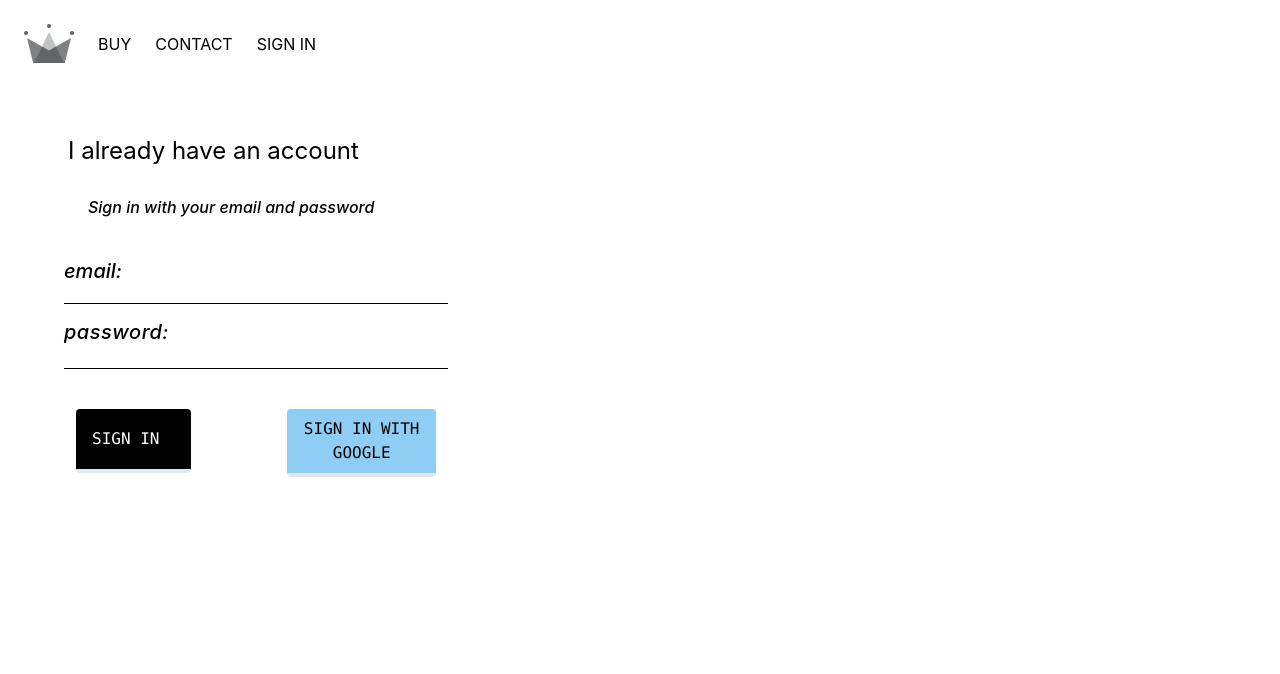
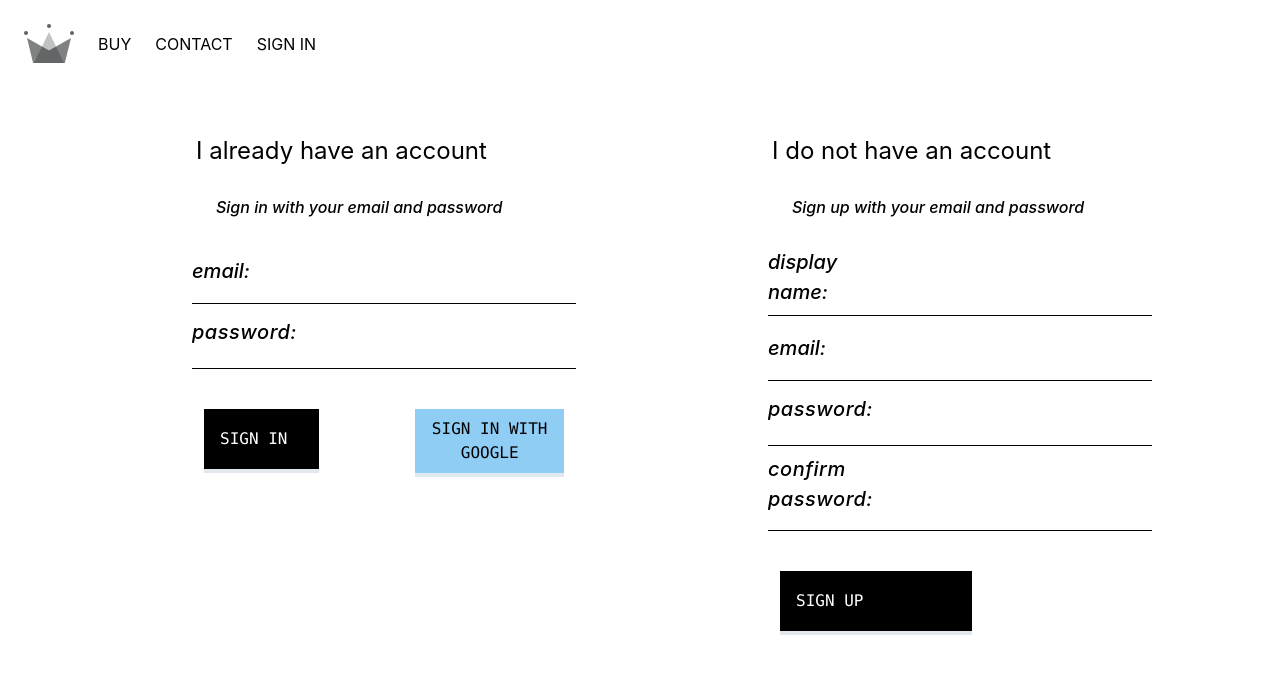
Before and after one commit to lape15/emperor-chopsticks, a React (Create React App) app: page /sign-in in a window 1280 px wide. Shown: the top 674 px of the page. Built offline with nearby package versions, Linux system fonts and the light colour scheme; no server answers.

Commit message:
implemented firebase utils, ability to store authenticated users in firestore

```diff
--- a/src/App.js
+++ b/src/App.js
@@ -3,7 +3,7 @@ import {Switch, BrowserRouter, Route} from 'react-router-dom';
 import routes from '../src/routes/index'
 // import './App.css';
 import Header from './components/Header';
-import {auth} from './firebase/firebase.util'
+import {auth, createUserProfileDocument} from './firebase/firebase.util'
 
 class App extends React.Component{
   constructor(){
@@ -15,11 +15,23 @@ class App extends React.Component{
   unsubscribeFromAuth = null
 
   componentDidMount(){
-    this.unsubscribeFromAuth = auth.onAuthStateChanged(user => {
+    this.unsubscribeFromAuth = auth.onAuthStateChanged(async userAuth => {
+      if(userAuth){
+        const userRef = await createUserProfileDocument(userAuth);
+        userRef.onSnapshot(snapshot => {
+          this.setState(
+            {
+            id : snapshot.id,
+            ...snapshot.data()
+          }, () => {
+            console.log(this.state)
+          })
+        });
+
+      }
       this.setState({
-        currentUser : user
-      });
-      console.log(user)
+        currentUser : userAuth
+      })
     });
   }
 
@@ -28,7 +40,7 @@ class App extends React.Component{
   }
 
   render(){
-    console.log(routes);
+
     return (
       <>
       <BrowserRouter>
--- a/src/components/sign-in-and-sign-up/SignIn-SignUp.js
+++ b/src/components/sign-in-and-sign-up/SignIn-SignUp.js
@@ -1,9 +1,11 @@
 import React from 'react';
-import SignIn from '../sign-in/signIn'
+import SignIn from '../sign-in/signIn';
+import SignUp from '../sign-up/signUp'
 
 const SignInandSignUp = () => (
-    <div class="flex content-center">
+    <div class="flex content-center ml-32">
         <SignIn/>
+        <SignUp/>
     </div>
 )
 export default SignInandSignUp;
--- a/src/components/sign-in/signIn.js
+++ b/src/components/sign-in/signIn.js
@@ -39,7 +39,7 @@ export default class SignIn extends React.Component {
         </label>
             <FormInput
                             type="text"
-                            aria-label="Full name"
+
                             name="email"
                             value={email}
                             onChange={this.handleChange}
@@ -51,7 +51,7 @@ export default class SignIn extends React.Component {
             <label class="italic block lowercase tracking-wide text-black text-xl font-medium mb-2" for="grid-first-name">password:</label>
             <FormInput
                             type="password"
-                            aria-label="Full name"
+
                             name="password"
                             // label="password"
                             value={password}
@@ -62,10 +62,10 @@ export default class SignIn extends React.Component {
             </div>
             <div class="flex mb-4 px-3  mt-10 ">
 
-            <button class="bg-black w-48 h-16 mr-24 text-white hover:text-black  hover:bg-white font-mono py-2 px-4 border-b-4 rounded inline-flex items-center" type="submit">
+            <button class="bg-black w-48 h-16 mr-24 text-white hover:text-black  hover:bg-white font-mono py-2 px-4 border-b-4 squared inline-flex items-center" type="submit">
             SIGN IN
           </button>
-          <button class="bg-blue-300  w-64  text-black font-mono py-2 px-4 border-b-4  hover:text-white hover:bg-blue-700 rounded inline-flex items-center" type="submit" onClick={signInWithGoogle}>
+          <button class="bg-blue-300  w-64  text-black font-mono py-2 px-4 border-b-4  hover:text-white hover:bg-blue-700 squared inline-flex items-center" type="submit" onClick={signInWithGoogle}>
             SIGN IN WITH GOOGLE
           </button>
        </div>
--- /dev/null
+++ b/src/components/sign-up/signUp.js
@@ -0,0 +1,117 @@
+import React from 'react';
+
+import {auth, createUserProfileDocument} from '../../firebase/firebase.util';
+import FormInput from '../form-input/formInput';
+
+export default class SignUp extends React.Component{
+    constructor(){
+        super();
+        this.state = {
+            displayName : '',
+            email: '',
+            password: '',
+            confirmPassword: ''
+        }
+    }
+
+    handleFormSubmit = async event => {
+        event.preventDefault();
+        const {displayName,email,password,confirmPassword} = this.state;
+        if(password != confirmPassword){
+            alert('Password do not match!');
+            return;
+        }try{
+        const {user} = await auth.createUserWithEmailAndPassword(email, password);
+
+       await createUserProfileDocument(user, {displayName});
+            this.setState({
+                displayName : '',
+                email: '',
+                password: '',
+                confirmPassword: ''
+
+            })
+
+        }
+        catch (error){
+            console.error(error)
+        }
+    }
+
+    handleChange = (e) => {
+        this.setState({
+            [e.target.name]: e.target.value
+          });
+    }
+
+    render(){
+        const {displayName,email,password,confirmPassword} = this.state;
+        return (
+            <div className= "w-1/2 bg-white ml-16  mt-10 h-10">
+            <p class="leading-loose text-san ml-1 text-2xl">I do not have an account</p>
+            <p class="italic leading-loose ml-2 text-black bg-transparent font-medium px-4 py-2 m-2">Sign up with your email and password</p>
+            <form class="w-full max-w-sm " onSubmit={this.handleFormSubmit}>
+            <div class="flex items-center border-b border-b-2 border-black py-2">
+            <label class="italic block lowercase tracking-normal text-black text-xl font-medium mb-0"
+            for="grid-first-name">Display Name:
+        </label>
+            <FormInput
+                            type="text"
+
+                            name="displayName"
+                            value={displayName}
+                            onChange={this.handleChange}
+                            required
+                            />
+
+            </div>
+            <div class="flex items-center border-b border-b-2 border-black py-2">
+            <label class="italic block lowercase tracking-normal text-black text-xl font-medium mb-0"
+            for="grid-first-name">email:
+        </label>
+            <FormInput
+                            type="text"
+                            name="email"
+                            value={email}
+                            onChange={this.handleChange}
+                            required
+                            />
+
+            </div>
+            <div class="flex items-center border-b border-b-2 border-black py-2">
+            <label class="italic block lowercase tracking-wide text-black text-xl font-medium mb-2" for="grid-first-name">password:</label>
+            <FormInput
+                            type="password"
+                            // aria-label="Full name"
+                            name="password"
+                            // label="password"
+                            value={password}
+                            onChange={this.handleChange}
+                            required
+                            />
+
+            </div>
+            <div class="flex items-center border-b border-b-2 border-black py-2">
+            <label class="italic block lowercase tracking-wide text-black text-xl font-medium mb-2" for="grid-first-name">confirm password:</label>
+            <FormInput
+                            type="password"
+                            // aria-label="Full name"
+                            name="confirmPassword"
+                            // label="password"
+                            value={confirmPassword}
+                            onChange={this.handleChange}
+                            required
+                            />
+
+            </div>
+            <div class="flex mb-4 px-3  mt-10 ">
+
+            <button class="bg-black w-48 h-16 mr-24 text-white hover:text-black text-center hover:bg-white font-mono py-2 px-4 border-b-4 squared inline-flex items-center" type="submit">
+            SIGN UP
+          </button>
+            </div>
+            </form>
+            </div>
+        )
+    }
+}
--- a/src/firebase/firebase.util.js
+++ b/src/firebase/firebase.util.js
@@ -13,6 +13,31 @@ const config = {
     measurementId: "G-3YKTD3XDQR"
   };
 
+  export const createUserProfileDocument = async(userAuth, additionalData) => {
+      if(!userAuth) return;
+
+   const userRef = firestore.doc(`users/${userAuth.uid}`);
+
+   const snapShot = await userRef.get();
+
+   if (!snapShot.exists){
+     const { displayName, email } = userAuth;
+     const createdAt = new Date();
+     try {
+       await userRef.set({
+         displayName,
+         email,
+         createdAt,
+         ...additionalData
+       })
+     } catch (error) {
+    console.log('error creating user', error.message)
+     }
+   }
+   return userRef;
+  }
+
+
   firebase.initializeApp(config);
 
   export const auth = firebase.auth();
```
